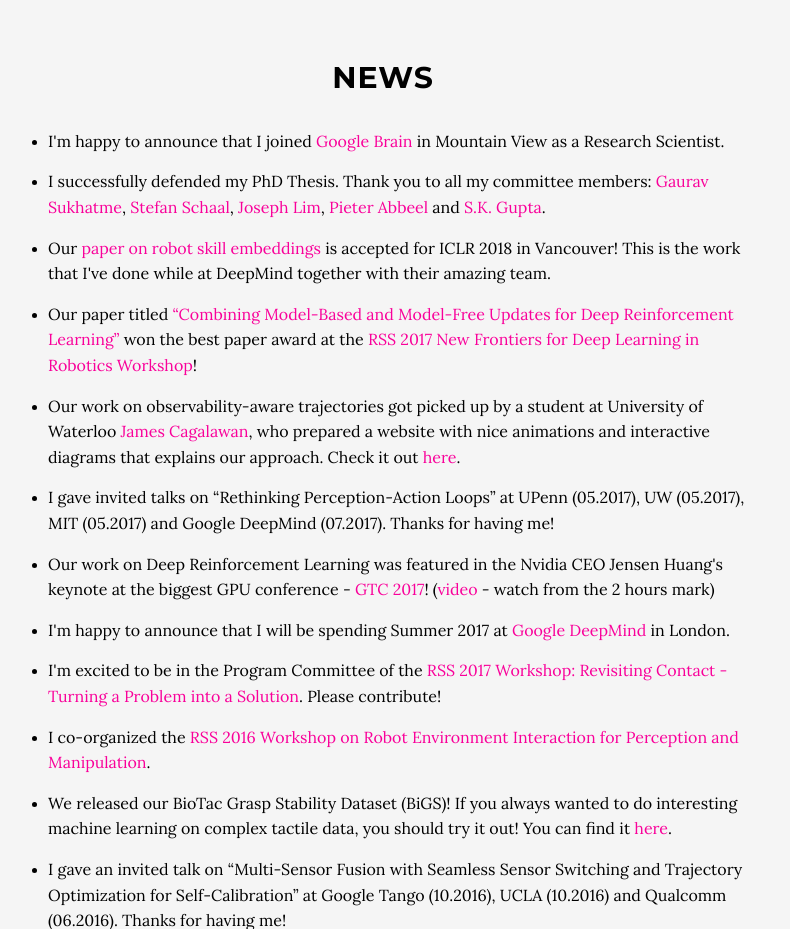
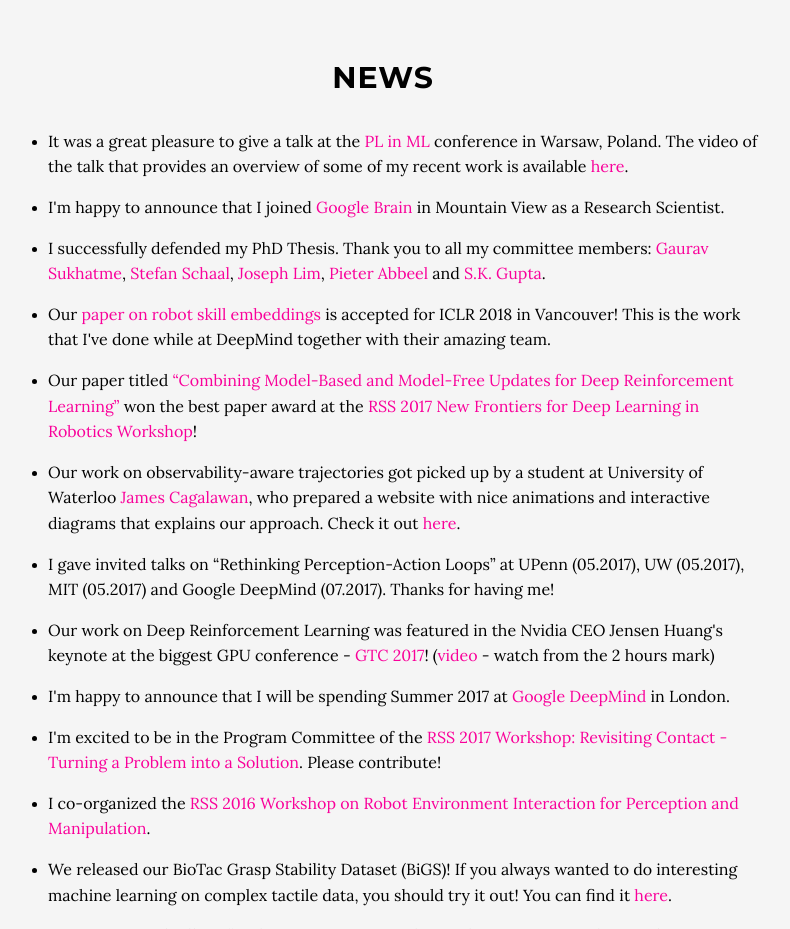
Before and after one commit to KarolHausman/KarolHausman.github.io, a plain HTML site: page index.html in a window 1280 px wide. Shown: the part 1860-2789 px from the top of the page, without its empty margins (257-1047 px from the left). Drawn offline with Linux system fonts and the light colour scheme.

Commit message:
add talk pl in ml.

```diff
--- a/index.html
+++ b/index.html
@@ -145,6 +145,10 @@ Before graduate school, I studied Mechatronics and Computer Science at <a href="
             <div class="col-lg-8 col-lg-offset-2">
                 <h2>News</h2>
                 <ul class="left-text">
+
+          <li>
+                        <p> It was a great pleasure to give a talk at the  <a href="https://plinml.mimuw.edu.pl/" target="_blank">PL in ML </a> conference in Warsaw, Poland. The video of the talk that provides an overview of some of my recent work is available <a href="https://youtu.be/3aXlWQVJ2i4" target="_blank">here</a>.</p>
+                    </li>
 
           <li>
                         <p> I'm happy to announce that I joined <a href="https://ai.google/research/teams/brain/robotics/" target="_blank">Google Brain</a> in Mountain View as a Research Scientist.</p>
```
